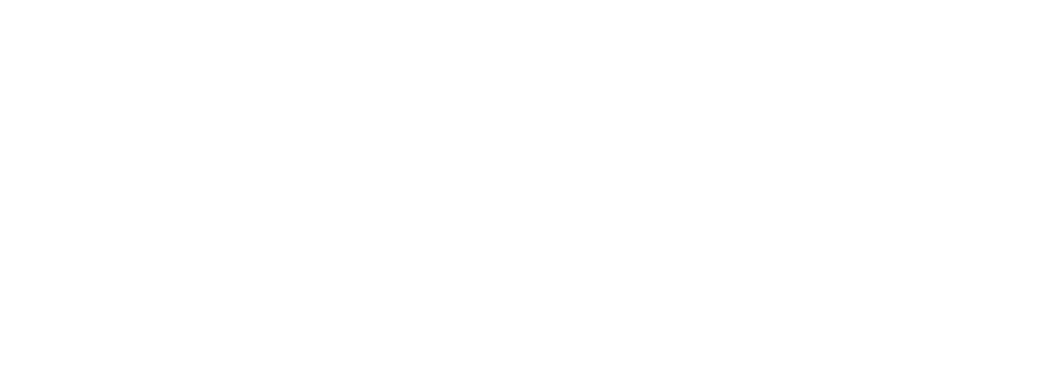
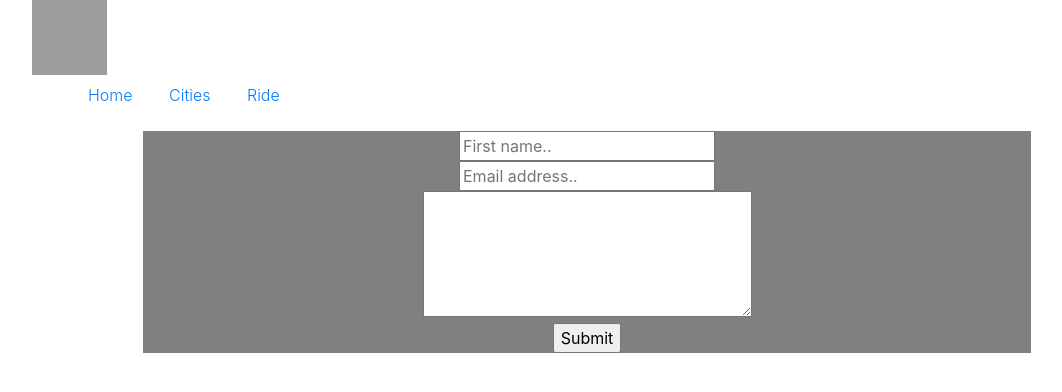
Before and after one commit to Cam-F/landingPage, a plain HTML site: page index.html in a window 1280 px wide. Shown: the whole page, without its empty margins (53-1115 px from the left). Drawn offline with nearby package versions, Linux system fonts and the light colour scheme; grey boxes are pictures that could not be loaded.

Commit message:
email form

```diff
--- a/index.html
+++ b/index.html
@@ -1,14 +1,47 @@
 <!DOCTYPE html>
 <html lang="en">
+
 <head>
     <meta charset="UTF-8">
     <meta name="viewport" content="width=device-width, initial-scale=1.0">
     <meta http-equiv="X-UA-Compatible" content="ie=edge">
     <title>Product Landing Page</title>
     <link rel="stylesheet" href="style.css">
-    <link rel="stylesheet" href="https://stackpath.bootstrapcdn.com/bootstrap/4.2.1/css/bootstrap.min.css" integrity="sha384-GJzZqFGwb1QTTN6wy59ffF1BuGJpLSa9DkKMp0DgiMDm4iYMj70gZWKYbI706tWS" crossorigin="anonymous">
+    <link rel="stylesheet" href="https://stackpath.bootstrapcdn.com/bootstrap/4.2.1/css/bootstrap.min.css" integrity="sha384-GJzZqFGwb1QTTN6wy59ffF1BuGJpLSa9DkKMp0DgiMDm4iYMj70gZWKYbI706tWS"
+        crossorigin="anonymous">
 </head>
+
 <body>
+    <!-- <script src="https://cdn.freecodecamp.org/testable-projects-fcc/v1/bundle.js"></script> -->
+    <div class="container">
+        <header id="header">
+            <div id="logo">
+                <img src="https://duo.com/assets/img/customerlogos/bird-logo-2.png" id="header-img">
+            </div>
 
+            <!-- Navigation -->
+            <nav id="nav-bar">
+                <ul>
+                    <li><a class="nav-link" href="#home">Home</a></li>
+                    <li><a class="nav-link" href="#cities">Cities</a></li>
+                    <li><a class="nav-link" href="#form">Ride</a></li>
+                </ul>
+            </nav>
+        </header>
+
+        <!-- Ride Section -->
+        <div class=""></div>
+
+        <!-- Email Form -->
+        <form id="form" action="https://www.freecodecamp.org/email-submit.com" method="GET">
+            <input type="name" id="name" name="name" placeholder="First name.."><br>
+            <input type="email" id="email" name="email" placeholder="Email address.." required><br>
+            <textarea name="comment" id="" cols="30" rows="5"></textarea><br>
+            <input type="submit" id="submit">
+        </form>
+
+
+    </div>
 </body>
+
 </html>
--- a/style.css
+++ b/style.css
@@ -0,0 +1,30 @@
+ul {
+    list-style: none;
+    display: inline-block;
+}
+
+li {
+    display: inline-block;
+    font-weight: 300;
+}
+
+#header-img {
+    width: 75px;
+    height: 75px;
+}
+
+.container {
+    width: 100%;
+    max-width: 1000px;
+    margin: auto;
+    padding: 0;
+}
+
+#form {
+    background-color: gray;
+    width: 80%;
+    max-width: 1000px;
+    padding: 0;
+    margin: auto;
+    text-align: center;
+}
```
